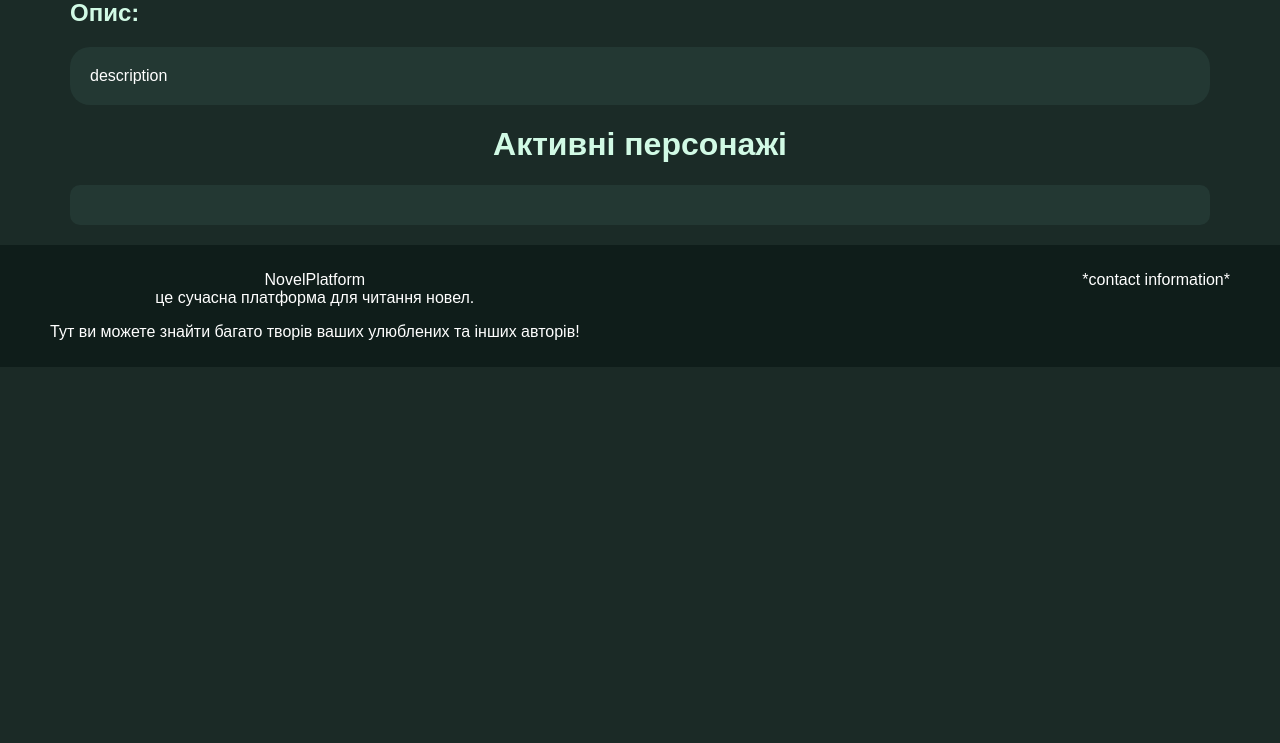
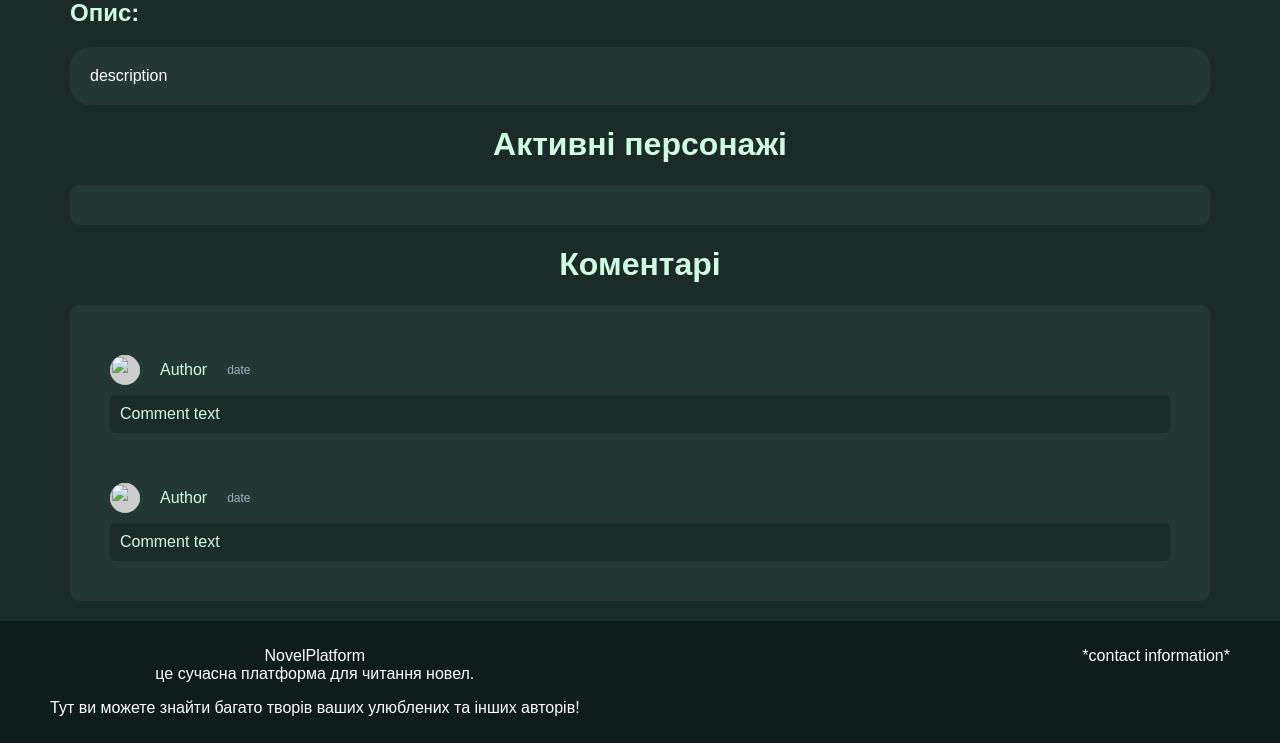
Before and after one commit to Rev127/JapanInfoMediaPlatform, a Django app: template apps/mediaProducts/templates/mediaProducts/publicationunit.html in a window 1280 px wide. Shown: the part 536-1279 px from the top of the page. Before the commit the page ends 903 px from the top, so only its background shows below. Run offline with Django 5.2, Linux system fonts and the light colour scheme; the template is opened without the code that fills it, so the values that code supplies are empty; style sheets or scripts are compiled from the project's sources; some libraries are stand-ins or nearby versions; some web fonts are replaced.

Commit message:
Added an image of the work to the work page and a section for comments on the publication unit page

```diff
--- a/apps/mediaProducts/static/mediaProducts/scss/work_style.scss
+++ b/apps/mediaProducts/static/mediaProducts/scss/work_style.scss
@@ -1,16 +1,16 @@
-.publication-header, .publicationunit-header{
+.work-header, .publication-header, .publicationunit-header{
     display: flex;
     gap: 20px;
-}
 
-.publication-image, .publicationunit-image{
-    width: 300px;
-    height: 400px;
-    background-color: #ccc;
-}
+    .work-image, .publication-image, .publicationunit-image{
+        width: 300px;
+        height: 400px;
+        background-color: #ccc;
+    }
 
-.publication-info, .publicationunit-info{
-    flex: 1;
+    .work-info, .publication-info, .publicationunit-info{
+        flex: 1;
+    }
 }
 
 .genres {
@@ -36,3 +36,45 @@
         margin: 0;
     }
 }
+
+.comment {
+    background-color: #233833;
+    padding: 20px;
+    border-radius: 20px;
+    margin-top: 10px;
+    color: #D1FAE5;
+    width: 100%; // або max-width: 800px;
+    box-sizing: border-box;
+
+    .comment-header {
+        display: flex;
+        gap: 20px;
+        align-items: center;
+    }
+
+    .comment-image {
+        width: 30px;
+        height: 30px;
+        background-color: #ccc;
+        border-radius: 50%;
+    }
+
+    .comment-date {
+        font-size: 12px;
+        color: #A0AEC0;
+    }
+
+    .comment-body {
+        background-color: #1B2B27;
+        border-radius: 5px;
+        padding: 10px;
+        margin-top: 10px;
+        width: 100%;
+        box-sizing: border-box;
+    }
+
+
+    p {
+        margin: 0;
+    }
+}
--- a/apps/mediaProducts/templates/mediaProducts/publicationunit.html
+++ b/apps/mediaProducts/templates/mediaProducts/publicationunit.html
@@ -38,4 +38,35 @@
     </section>
 </div>
 
+<div class="container">
+    <h1>Коментарі</h1>
+    <!-- Comments Section -->
+    <section>
+        <div class="comment">
+            <div class="comment-header">
+                <img src="" class="comment-image">
+                <p>Author</p>
+                <div class="comment-date">
+                    <p>date</p>
+                </div>
+            </div>
+            <div class="comment-body">
+                <p>Comment text</p>
+            </div>
+        </div>
+        <div class="comment">
+            <div class="comment-header">
+                <img src="" class="comment-image">
+                <p>Author</p>
+                <div class="comment-date">
+                    <p>date</p>
+                </div>
+            </div>
+            <div class="comment-body">
+                <p>Comment text</p>
+            </div>
+        </div>
+    </section>
+</div>
+
 {% endblock %}
```
Also changed, not shown: apps/mediaProducts/templates/mediaProducts/work.html (+9 -0 lines).
